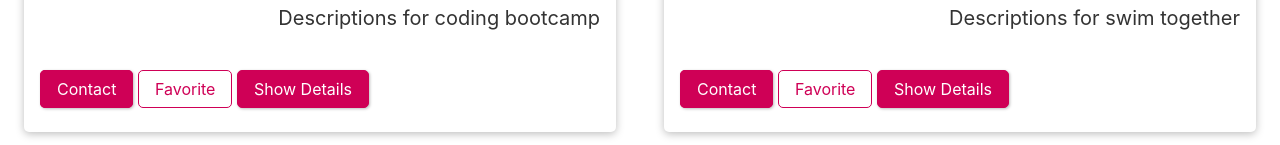
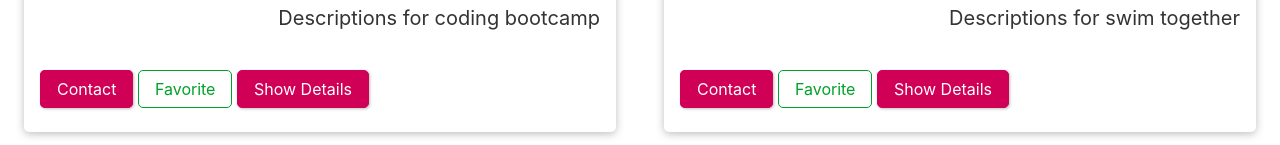
Before and after one commit to C4r50nC/svelte-meetup, a Svelte app: page / in a window 1280 px wide. Shown: the part 1047-1192 px from the top of the page. Built offline with nearby package versions, Linux system fonts and the light colour scheme.

Commit message:
feat: add color parameter for Button component

```diff
--- a/src/Meetups/MeetupItem.svelte
+++ b/src/Meetups/MeetupItem.svelte
@@ -33,6 +33,7 @@
     <Button href="mailto:{email}" caption="Contact" />
     <Button
       mode="outline"
+      color={isFavorite ? null : 'success'}
       type="button"
       caption={isFavorite ? 'Unfavorite' : 'Favorite'}
       on:click={() => dispatch('toggle-favorite', id)}
--- a/src/UI/Button.svelte
+++ b/src/UI/Button.svelte
@@ -3,12 +3,13 @@
   export let caption;
   export let href = null;
   export let mode = null;
+  export let color = null;
 </script>
 
 {#if href}
   <a {href}>{caption}</a>
 {:else}
-  <button class={mode} {type} on:click>{caption}</button>
+  <button class="{mode} {color}" {type} on:click>{caption}</button>
 {/if}
 
 <style>
```
